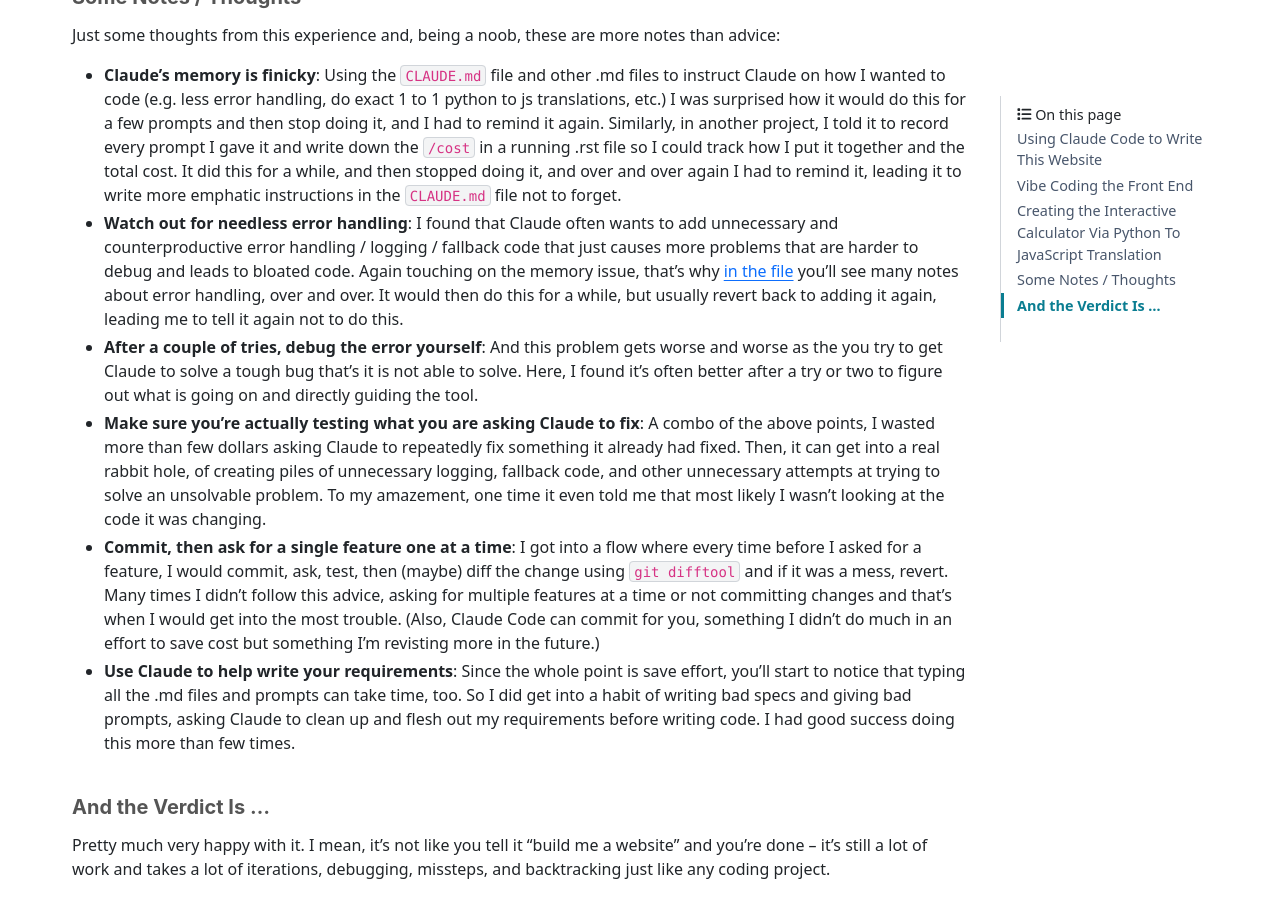
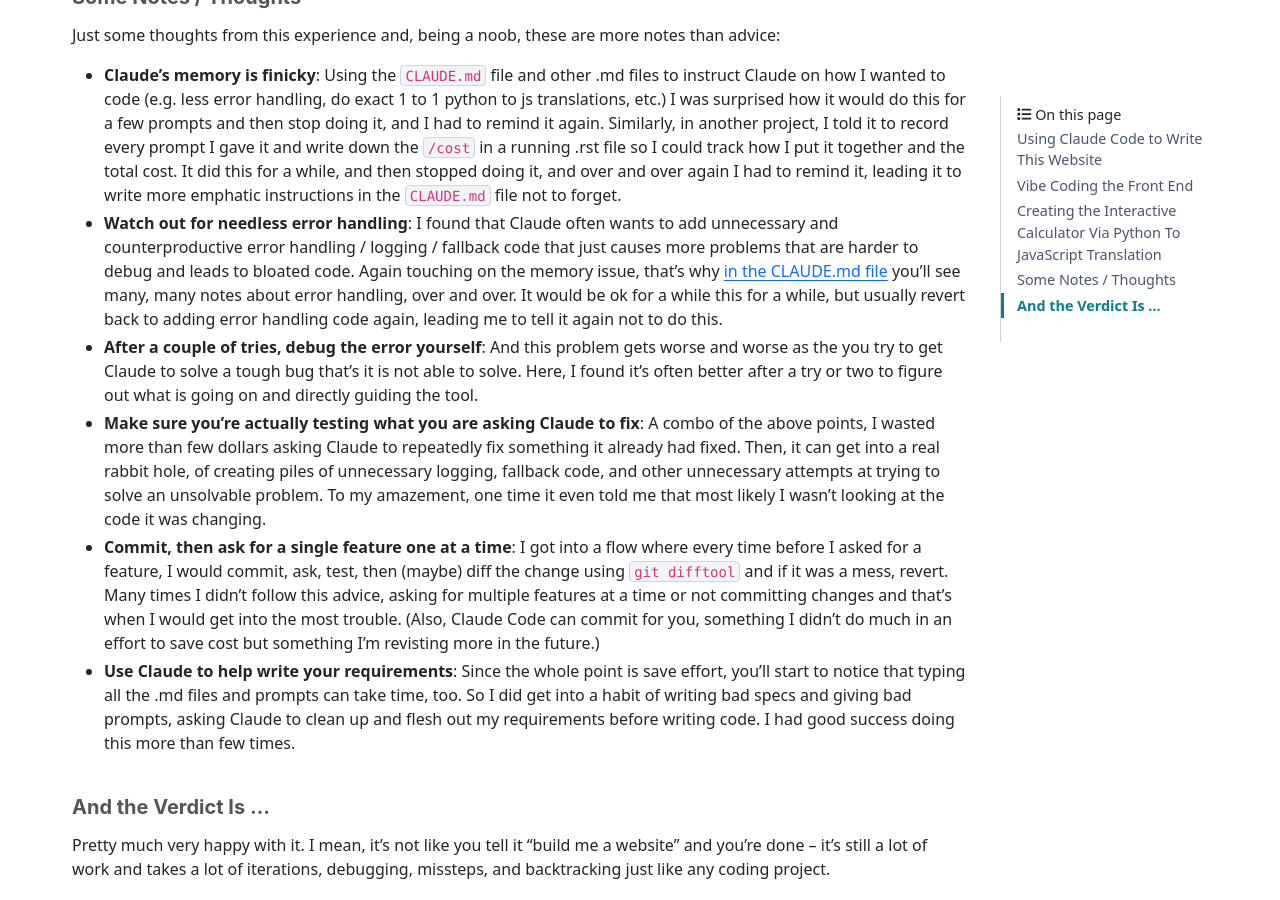
Before and after one commit to nba-comeback-calculator/nba-comeback-calculator, a Sphinx documentation site: the page built from docs/frontend/source/analysis/using_claude_code.rst, in a window 1280 px wide and 900 px high, scrolled down 7693 px. Built offline with Sphinx 7.4.7 and the PyData theme 0.15.4, drawn with Linux system fonts in a browser that asks for light colours; nearby versions of some CDN libraries; comment, search, counter and statistics services are not loaded.

Commit message:
DOCS: text tweak.

```diff
--- a/docs/frontend/source/analysis/using_claude_code.rst
+++ b/docs/frontend/source/analysis/using_claude_code.rst
@@ -465,11 +465,11 @@
 * **Watch out for needless error handling**: I found that Claude often wants to
   add unnecessary and counterproductive error handling / logging / fallback code that
   just causes more problems that are harder to debug and leads to bloated code.  Again
-  touching on the memory issue, that's why `in the file
+  touching on the memory issue, that's why `in the CLAUDE.md file
   <https://github.com/nba-comeback-calculator/nba-comeback-calculator/blob/main/docs/frontend/source/_static/CLAUDE.md>`_
-  you'll see many notes about error handling, over and over.  It would then do this for
-  a while, but usually revert back to adding it again, leading me to tell it again not
-  to do this.
+  you'll see many, many notes about error handling, over and over.  It would be ok for
+  a while this for a while, but usually revert back to adding error handling code
+  again, leading me to tell it again not to do this.
 
 * **After a couple of tries, debug the error yourself**:  And this problem gets worse
   and worse as the you try to get Claude to solve a tough bug that's it is not able to
```
